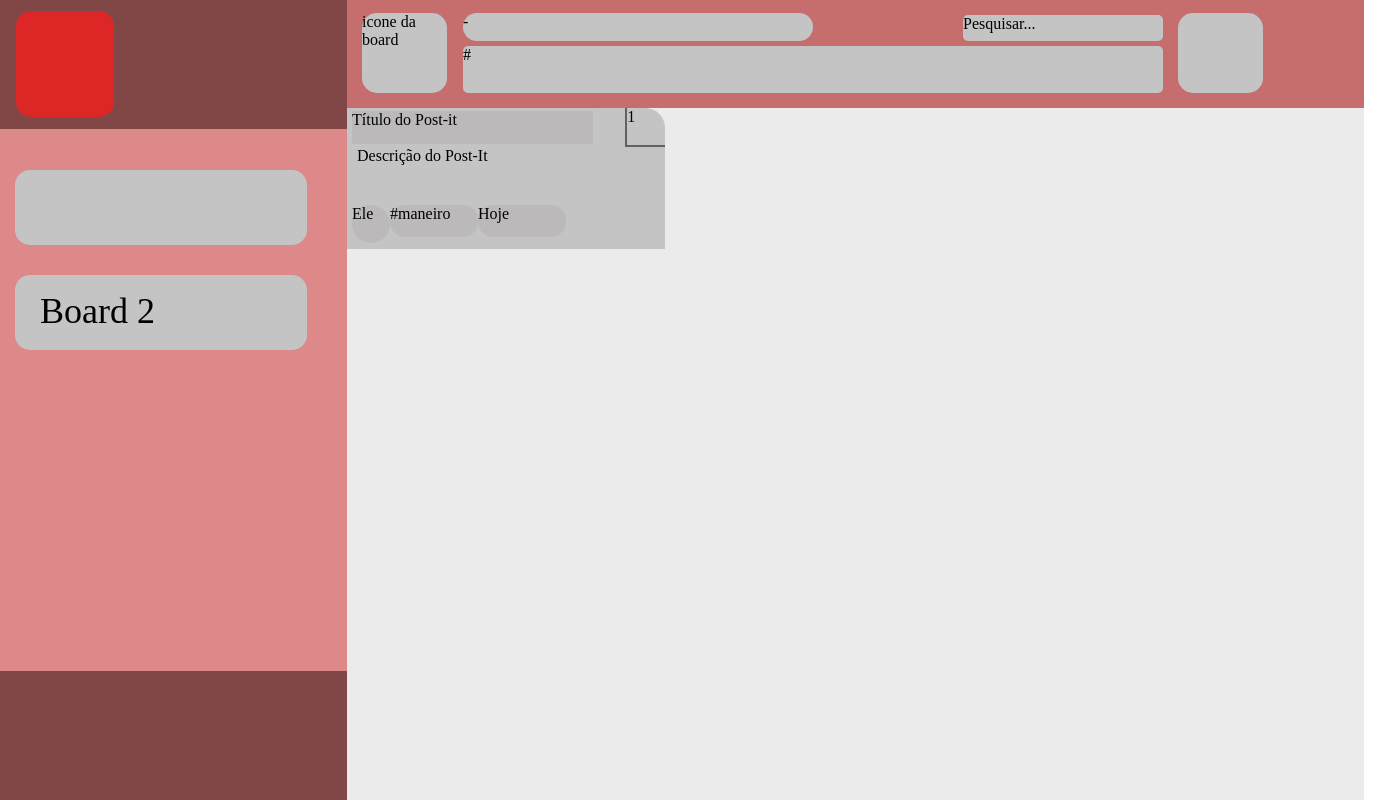
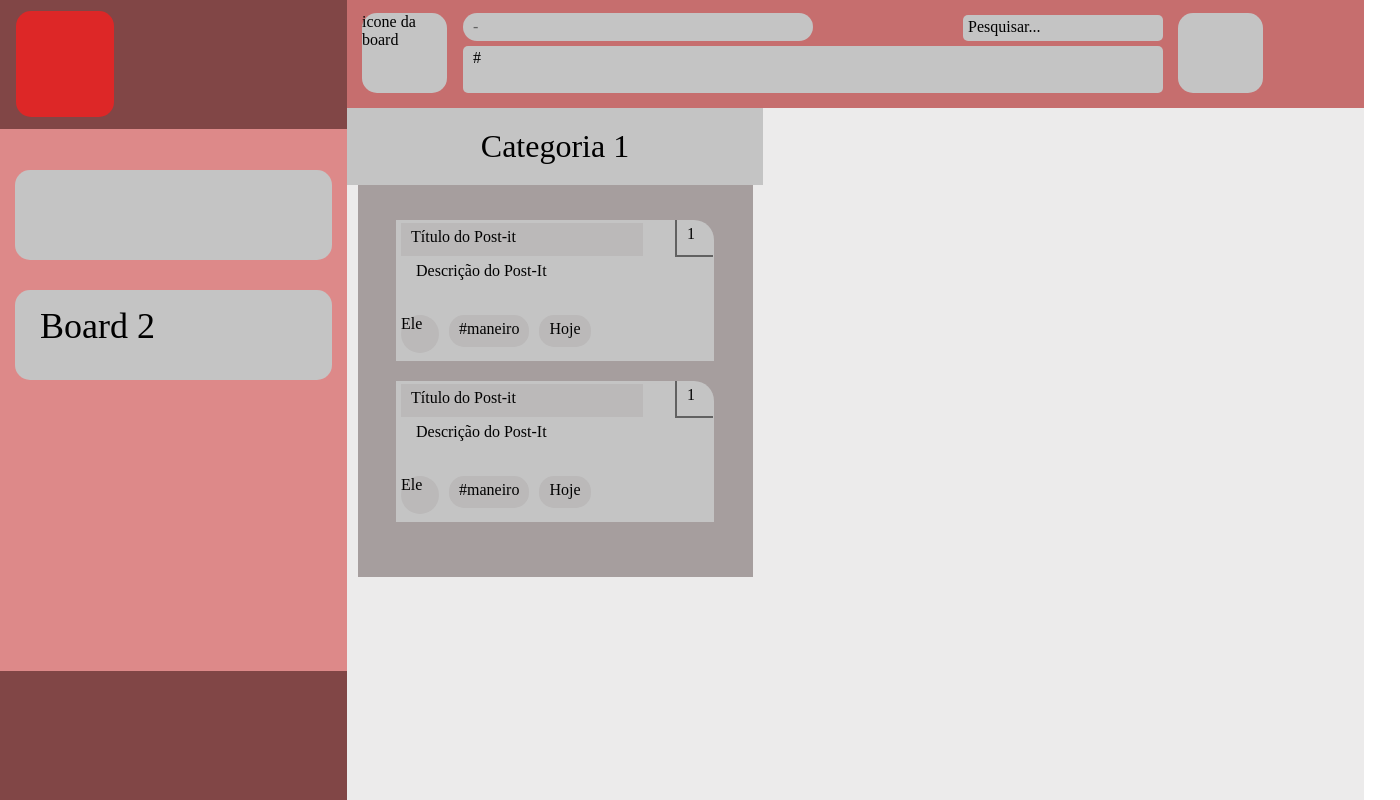
Before and after one commit to banzai200/Sprinteam, a Django app: template kanban/templates/postits.html in a window 1400 px wide. Run offline with Django 3.2, Linux system fonts and the light colour scheme; the template is opened without the code that fills it, so the values that code supplies are empty.

Commit message:
Template de login pra adaptação criado (ainda bruto), mudanças no css e na tela de postits

```diff
--- a/kanban/static/css/styles.css
+++ b/kanban/static/css/styles.css
@@ -10,8 +10,7 @@
     display:flex;
     flex-direction:column;
 }
-
-#opacity50{
+label{
     color: rgba(0, 0, 0, 0.5);
 }
 /*the two sides*/
@@ -99,7 +98,6 @@
     }
     .grouppick{
         width: 292px;
-        box-sizing: border-box;
         height: 75px;
         background-color: #C4C4C4;
         border-radius: 15px;
@@ -188,6 +261,9 @@
         margin-top: 13px;
         background-color: #C4C4C4;
         border-radius: 15px;
+        box-sizing: border-box;
+        padding-left:10px;
+        padding-top: 5px;
     }
 
     .bdsearch{
@@ -195,9 +271,11 @@
         height: 26px;
         margin-left: 150px;
         margin-top: 15px;
-
+        box-sizing: border-box;
         background: #C4C4C4;
         border-radius: 5px;
+        padding-left: 5px;
+        padding-top: 3px;
     }
 
     .descbox{
@@ -207,6 +285,31 @@
         margin-top: 5px;
         background-color: #C4C4C4;
         border-radius: 5px;
+        box-sizing: border-box;
+        padding-left:10px;
+        padding-top: 3px;
+    }
+
+    .ccateg{
+        width: 416px;
+        height: 77px;
+        background-color: #C4C4C4;
+        box-sizing: border-box;
+        font-size: 32px;
+        padding-top: 20px;
+        text-align: center;
+    }
+
+    .categbg{
+        box-sizing: border-box;
+        margin-left: 11px;
+        padding-left: 38px;
+        padding-top: 35px;
+        padding-bottom: 35px;
+        width: 395px;
+        height:auto;
+        min-height: 20px;
+        background-color: #A69E9E;
     }
 
     .card{
@@ -214,6 +317,7 @@
         height: 141px;
         background-color: #C4C4C4;
         border-radius: 0px 20px 0px 0px;
+        margin-bottom: 20px;
     }
 
     .cardfbox{
@@ -229,6 +333,9 @@
         border-width: 0px 0px 2px 2px ;
         border-style:solid;
         border-color: rgba(0, 0, 0, 0.5);
+        box-sizing: border-box;
+        padding-top:5px;
+        padding-left: 10px;
     }
 
     .ctitle{
@@ -236,6 +343,9 @@
         height: 33px;
         margin-top: 3px;
         background-color: #BBB9B9;
+        box-sizing: border-box;
+        padding-left:10px;
+        padding-top:5px;
     }
 
     .cdesc{
@@ -243,6 +353,9 @@
         width: 300px;
         height: 58px;
         left:10px;
+        box-sizing: border-box;
+        padding-left:10px;
+        padding-top:5px;
 
     }
 
@@ -256,21 +369,27 @@
     }
 
     .ctopic{
-        width: 88px;
-        height: 32px;
-        left: 53px;
-        top: 101px;
+        width: auto;
+        max-width:100 px;
+        height: 27px;
+        margin-left: 10px;
         background-color: #BBB9B9;
         border-radius: 15px;
+        padding-top: 5px;
+        padding-left: 10px;
+        padding-right: 10px;
     }
 
     .cdeadline{
-        width: 88px;
-        height: 32px;
-        left: 155px;
-        top: 101px;
+        width: auto;
+        max-width: 100px;
+        height: 27px;
+        margin-left: 10px;
         background-color: #BBB9B9;
         border-radius: 15px;
+        padding-top: 5px;
+        padding-left:10px;
+        padding-right:10px;
     }
 
 /*to treat
--- a/kanban/templates/postits.html
+++ b/kanban/templates/postits.html
@@ -36,11 +36,23 @@
                     <div id="bscore" class="bdround">{{board.b_points}}</div>
                 </div>
             </div>
-            <div class="card">
-                <div class="cardfbox"><div class="ctitle">Título do Post-it</div><div class="pscore">1</div></div>
-                <div class="cdesc">Descrição do Post-It</div>
-                <div class="cardfbox">
-                    <div class="cresp">Ele</div><div class="ctopic">#maneiro</div><div class="cdeadline">Hoje</div>
+            <div class="flexcol">
+                <div class="ccateg">Categoria 1</div>
+                <div class="categbg">
+                    <div class="card">
+                        <div class="cardfbox"><div class="ctitle">Título do Post-it</div><div class="pscore">1</div></div>
+                        <div class="cdesc">Descrição do Post-It</div>
+                        <div class="cardfbox">
+                            <div class="cresp">Ele</div><div class="ctopic">#maneiro</div><div class="cdeadline">Hoje</div>
+                        </div>
+                    </div>
+                    <div class="card">
+                        <div class="cardfbox"><div class="ctitle">Título do Post-it</div><div class="pscore">1</div></div>
+                        <div class="cdesc">Descrição do Post-It</div>
+                        <div class="cardfbox">
+                            <div class="cresp">Ele</div><div class="ctopic">#maneiro</div><div class="cdeadline">Hoje</div>
+                        </div>
+                    </div>
                 </div>
             </div>
         </div>
```
Also changed, not shown: other parts of kanban/static/css/styles.css (+93 -3 lines).
